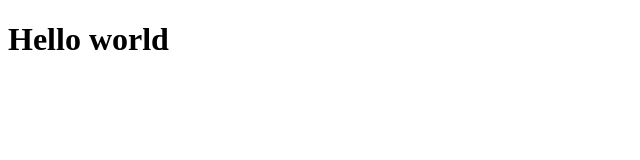
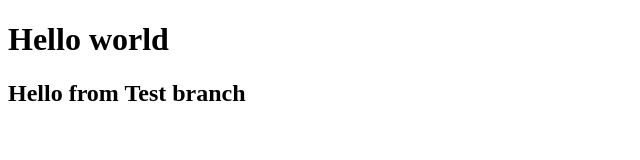
Before and after one commit to boudouirahemza147/project-x, a plain HTML site: page index.html in a window 1280 px wide. Shown: the whole page, without its empty margins (0-640 px from the left). Drawn offline with Linux system fonts and the light colour scheme.

Commit message:
testing branch

```diff
--- a/index.html
+++ b/index.html
@@ -7,5 +7,6 @@
 </head>
 <body>
     <h1>Hello world</h1>
+    <h2>Hello from Test branch</h2>
 </body>
 </html>
```
